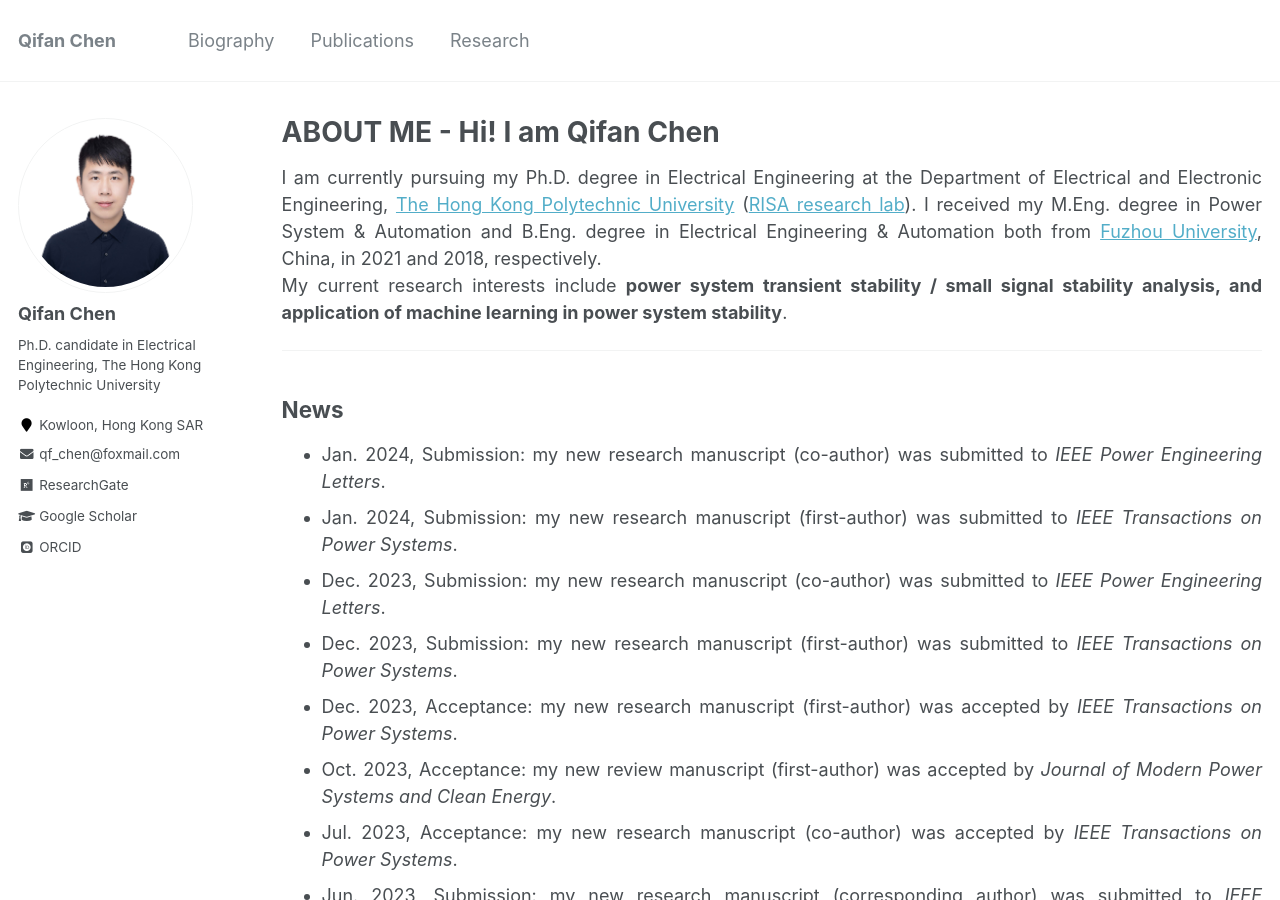
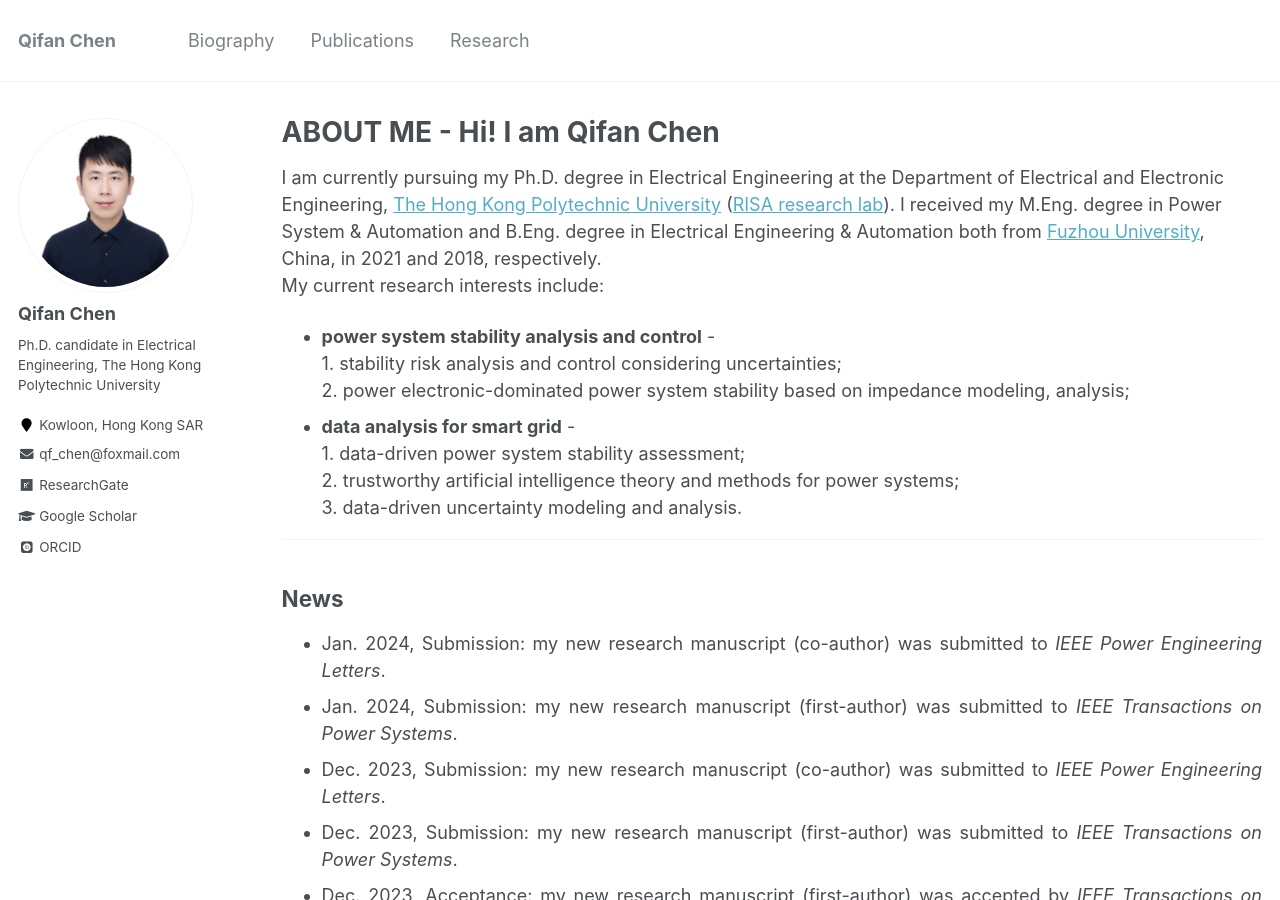
Before and after one commit to ChQf/ChQf.github.io, a Jekyll site: the page built from _pages/about.md, in a window 1280 px wide and 900 px high. Built offline with Jekyll 4.4.1, drawn with Linux system fonts in a browser that asks for light colours; some web fonts are replaced.

Commit message:
Update about.md

```diff
--- a/_pages/about.md
+++ b/_pages/about.md
@@ -10,7 +10,14 @@ redirect_from:
 ---
 I am currently pursuing my Ph.D. degree in Electrical Engineering at the Department of Electrical and Electronic Engineering, [The Hong Kong Polytechnic University](https://www.polyu.edu.hk/){:target="_blank"} ([RISA research lab](https://www.polyu.edu.hk/ee/siqibu/index.html){:target="_blank"}).
 I received my M.Eng. degree in Power System & Automation and B.Eng. degree in Electrical Engineering & Automation both from [Fuzhou University](https://dqxy.fzu.edu.cn/){:target="_blank"}, China, in 2021 and 2018, respectively.
-<br>My current research interests include **power system transient stability / small signal stability analysis, and application of machine learning in power system stability**.
+<br>My current research interests include:
+* **power system stability analysis and control** -
+<br>1. stability risk analysis and control considering uncertainties;
+<br>2. power electronic-dominated power system stability based on impedance modeling, analysis;
+* **data analysis for smart grid** -
+<br>1. data-driven power system stability assessment;
+<br>2. trustworthy artificial intelligence theory and methods for power systems;
+<br>3. data-driven uncertainty modeling and analysis.
 {: .text-justify}
 ---
 
```
